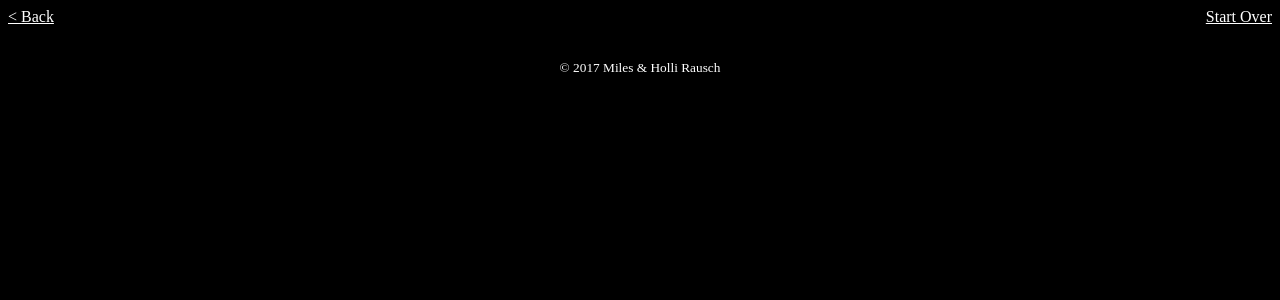
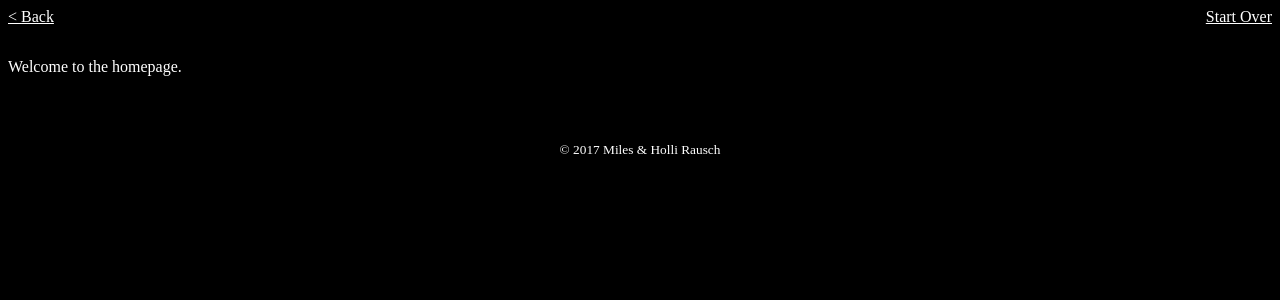
Before and after one commit to awayken/2017-christmas-card, a Nuxt app: page / in a window 1280 px wide. Shown: the top 300 px of the page. Built offline with nearby package versions, Linux system fonts and the light colour scheme.

Commit message:
Simplified the homepage for styling sake

```diff
--- a/assets/app.css
+++ b/assets/app.css
@@ -7,3 +7,7 @@ body {
 body a {
   color: currentColor;
 }
+
+.main {
+  padding: 2rem 0;
+}
--- a/components/Footer.vue
+++ b/components/Footer.vue
@@ -14,7 +14,7 @@ export default {
 }
 </script>
 
-<style scoped>
+<style>
   footer {
     margin-top: 2rem;
     text-align: center;
--- a/components/Navigation.vue
+++ b/components/Navigation.vue
@@ -5,9 +5,7 @@
   </nav>
 </template>
 
-
-
-<style scoped>
+<style>
   nav {
     display: flex;
     justify-content: space-between;
--- a/layouts/default.vue
+++ b/layouts/default.vue
@@ -2,7 +2,9 @@
   <article>
     <Navigation />
 
-    <nuxt />
+    <main class="main">
+      <nuxt />
+    </main>
 
     <Footer />
   </article>
--- a/pages/index.vue
+++ b/pages/index.vue
@@ -1,17 +1,5 @@
 <template>
-  <section class="container">
-
+  <section>
+    Welcome to the homepage.
   </section>
 </template>
-
-<script>
-  export default {
-    // layout: 'home',
-    components: {
-    }
-  }
-</script>
-
-<style>
-
-</style>
```
